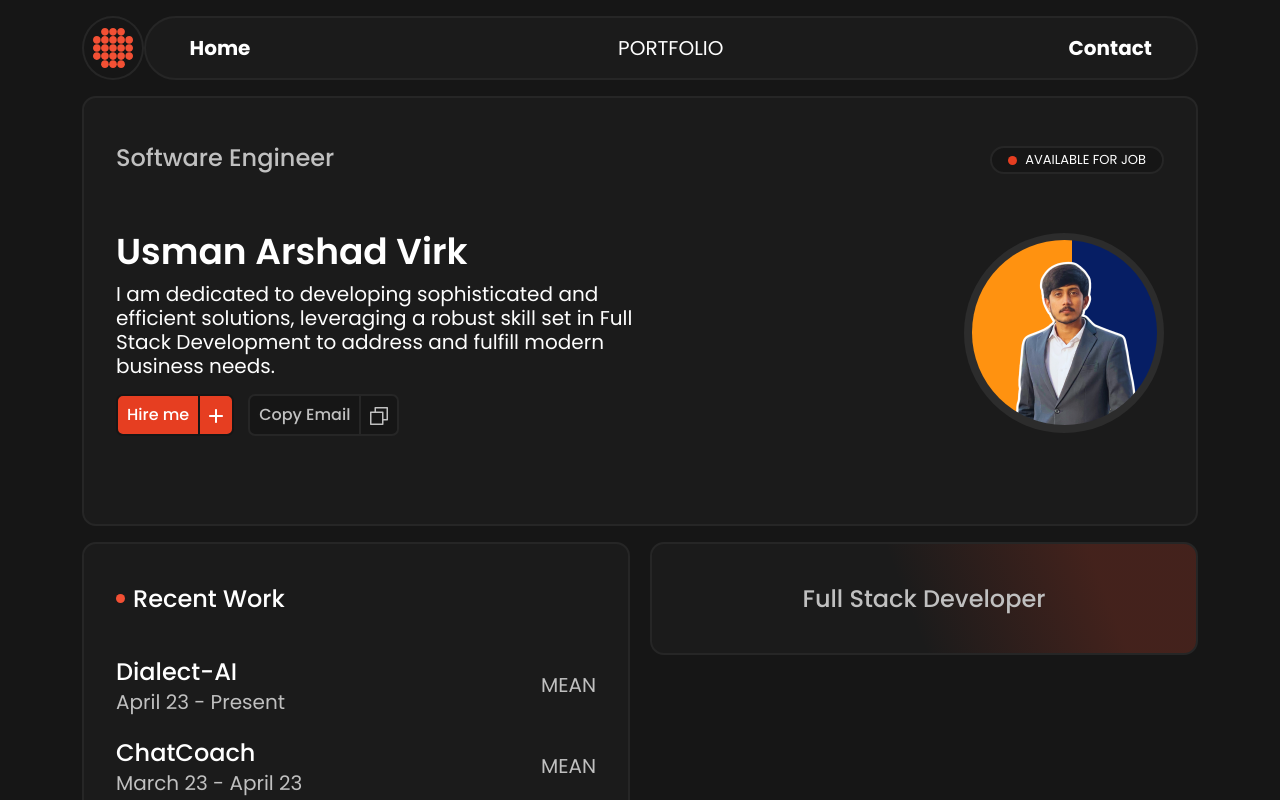
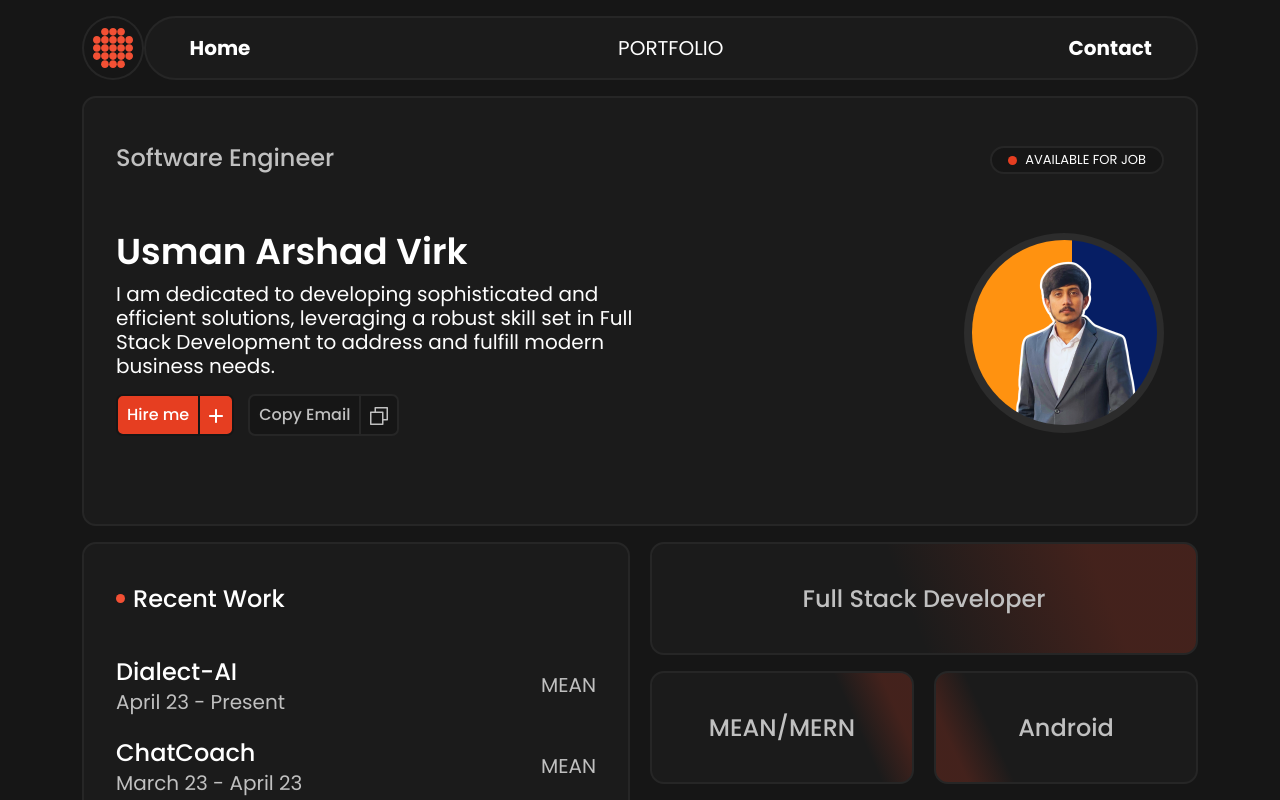
Before and after one commit to 052-Usman/Portfolio, a React (Vite) app: page / in a window 1280 px wide. Shown: the top 800 px of the page. Built offline with nearby package versions, Linux system fonts and the light colour scheme.

Commit message:
chore: more specialist added

```diff
--- a/src/components/specialist/specialist.jsx
+++ b/src/components/specialist/specialist.jsx
@@ -15,6 +15,22 @@ function Specialist() {
         <Col className="div-back-specialist specialist-1">
           Full Stack Developer
         </Col>
+        <Col
+          xs={12}
+          className="d-flex"
+          style={{
+            display: "flex",
+            justifyContent: "space-between",
+            flexWrap: "wrap",
+          }}
+        >
+          <div className="spec-width">
+            <Col className="div-back-specialist specialist-2">MEAN/MERN</Col>
+          </div>
+          <div className="spec-width">
+            <Col className="div-back-specialist specialist-3">Android</Col>
+          </div>
+        </Col>
       </div>
     </>
   );
--- a/src/components/specialist/specialist.scss
+++ b/src/components/specialist/specialist.scss
@@ -39,20 +39,42 @@
     linear-gradient(0deg, #262626, #262626);
 }
 
-.specialist-1 {
+.spec-width {
+  margin-top: 1rem !important;
+  width: calc(50% - 10px);
+
+  .specialist-2 {
     background: linear-gradient(
-      249.05deg,
-      rgba(230, 62, 33, 0.2) 18.59%,
-      rgba(51, 19, 14, 0) 53.25%
+        246deg,
+        rgba(230, 62, 33, 0.2) 10.4%,
+        rgba(51, 19, 14, 0) 25.53%
+      ),
+      #1b1b1b;
+    // transform: rotate(-180deg);
+
+    border: 2px solid #262626;
+    border-image-source: linear-gradient(
+        70.92deg,
+        #e63e21 5.61%,
+        rgba(230, 62, 33, 0) 16.22%
+      ),
+      linear-gradient(0deg, #262626, #262626);
+  }
+
+  .specialist-3 {
+    background: linear-gradient(
+        65.27deg,
+        rgba(230, 62, 33, 0.2) 10.4%,
+        rgba(51, 19, 14, 0) 25.53%
       ),
       #1b1b1b;
 
     border: 2px solid #262626;
-
     border-image-source: linear-gradient(
-      257.54deg,
-      #e63e21 5.39%,
-      rgba(230, 62, 33, 0) 13.59%
+        70.92deg,
+        #e63e21 5.61%,
+        rgba(230, 62, 33, 0) 16.22%
       ),
       linear-gradient(0deg, #262626, #262626);
   }
+}
```
Lines whose indentation alone changed are shown as unchanged.
